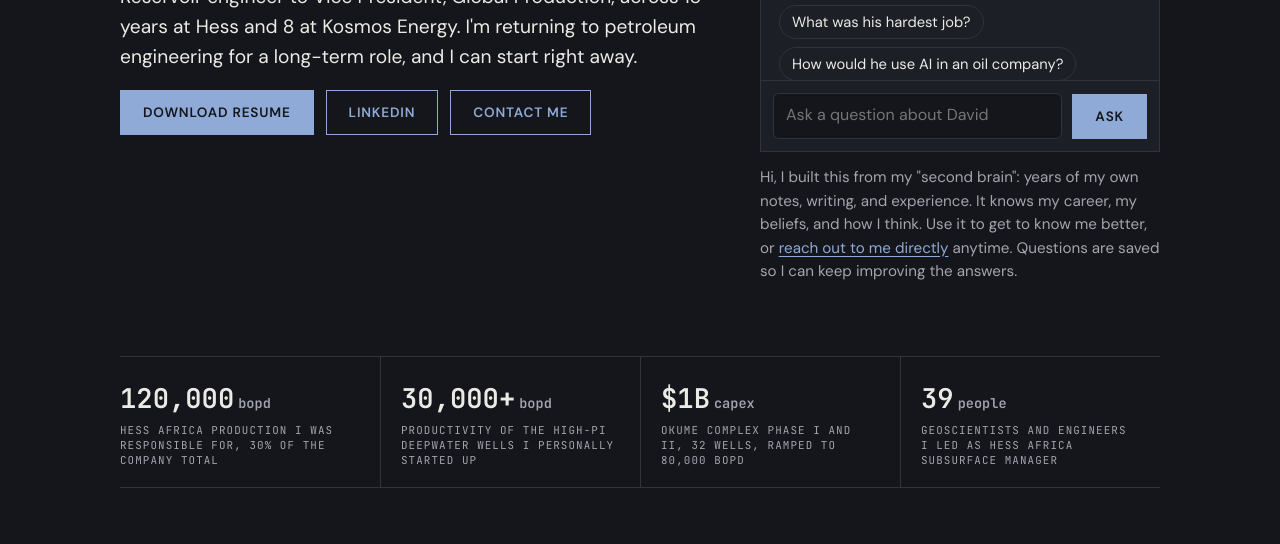
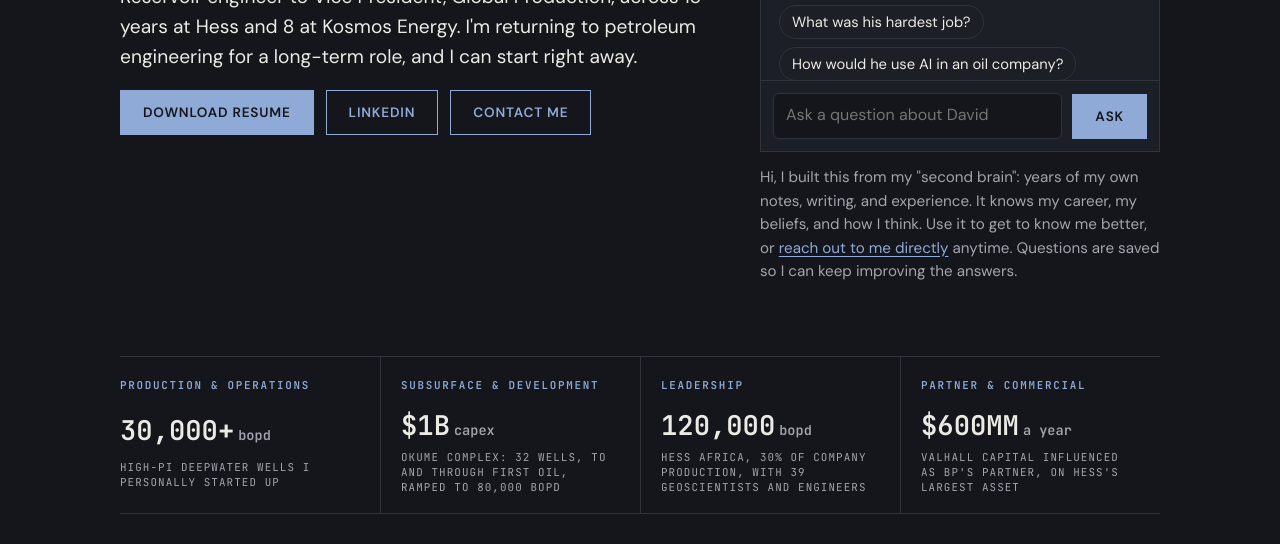
Before and after one commit to petro2458-wq/david-collier, a website: page index.html in a window 1280 px wide. Shown: the part 408-952 px from the top of the page. Drawn offline with nearby package versions, Linux system fonts and the light colour scheme; a web font is replaced by a local one.

Commit message:
Figures row: discipline headers, Valhall figure
Co-Authored-By: Claude Opus 5.5 <noreply@anthropic.com>
Claude-Session: https://claude.ai/code/session_01Pt3DDGL72TE18YNWHAMPSy

```diff
--- a/index.html
+++ b/index.html
@@ -94,6 +94,7 @@ section { display: grid; gap: 20px; }
 .figure:first-child { border-left: 0; }
 .figure .num { font-family: var(--font-mono); font-size: 1.7rem; font-weight: 600; color: var(--fg); }
 .figure .num small { font-size: 0.85rem; color: var(--muted); margin-left: 4px; }
+.figure .disc { font-family: var(--font-mono); font-size: 0.68rem; letter-spacing: 0.16em; text-transform: uppercase; color: var(--accent); font-weight: 600; margin-bottom: 6px; }
 .figure .what { font-family: var(--font-mono); font-size: 0.68rem; letter-spacing: 0.1em; text-transform: uppercase; color: var(--muted); line-height: 1.4; }
 
 /* Story */
@@ -252,10 +253,10 @@ sync();b.addEventListener('click',function(){var d=r.dataset.theme!=='dark';if(d
 
   <section aria-label="Key figures">
     <div class="figures">
-      <div class="figure"><div class="num">120,000<small>bopd</small></div><div class="what">Hess Africa production I was responsible for, 30% of the company total</div></div>
-      <div class="figure"><div class="num">30,000+<small>bopd</small></div><div class="what">Productivity of the high-PI deepwater wells I personally started up</div></div>
-      <div class="figure"><div class="num">$1B<small>capex</small></div><div class="what">Okume Complex phase I and II, 32 wells, ramped to 80,000 bopd</div></div>
-      <div class="figure"><div class="num">39<small>people</small></div><div class="what">Geoscientists and engineers I led as Hess Africa Subsurface Manager</div></div>
+      <div class="figure"><div class="disc">Production &amp; operations</div><div class="num">30,000+<small>bopd</small></div><div class="what">High-PI deepwater wells I personally started up</div></div>
+      <div class="figure"><div class="disc">Subsurface &amp; development</div><div class="num">$1B<small>capex</small></div><div class="what">Okume Complex: 32 wells, to and through first oil, ramped to 80,000 bopd</div></div>
+      <div class="figure"><div class="disc">Leadership</div><div class="num">120,000<small>bopd</small></div><div class="what">Hess Africa, 30% of company production, with 39 geoscientists and engineers</div></div>
+      <div class="figure"><div class="disc">Partner &amp; commercial</div><div class="num">$600MM<small>a year</small></div><div class="what">Valhall capital influenced as BP's partner, on Hess's largest asset</div></div>
     </div>
   </section>
 
```
